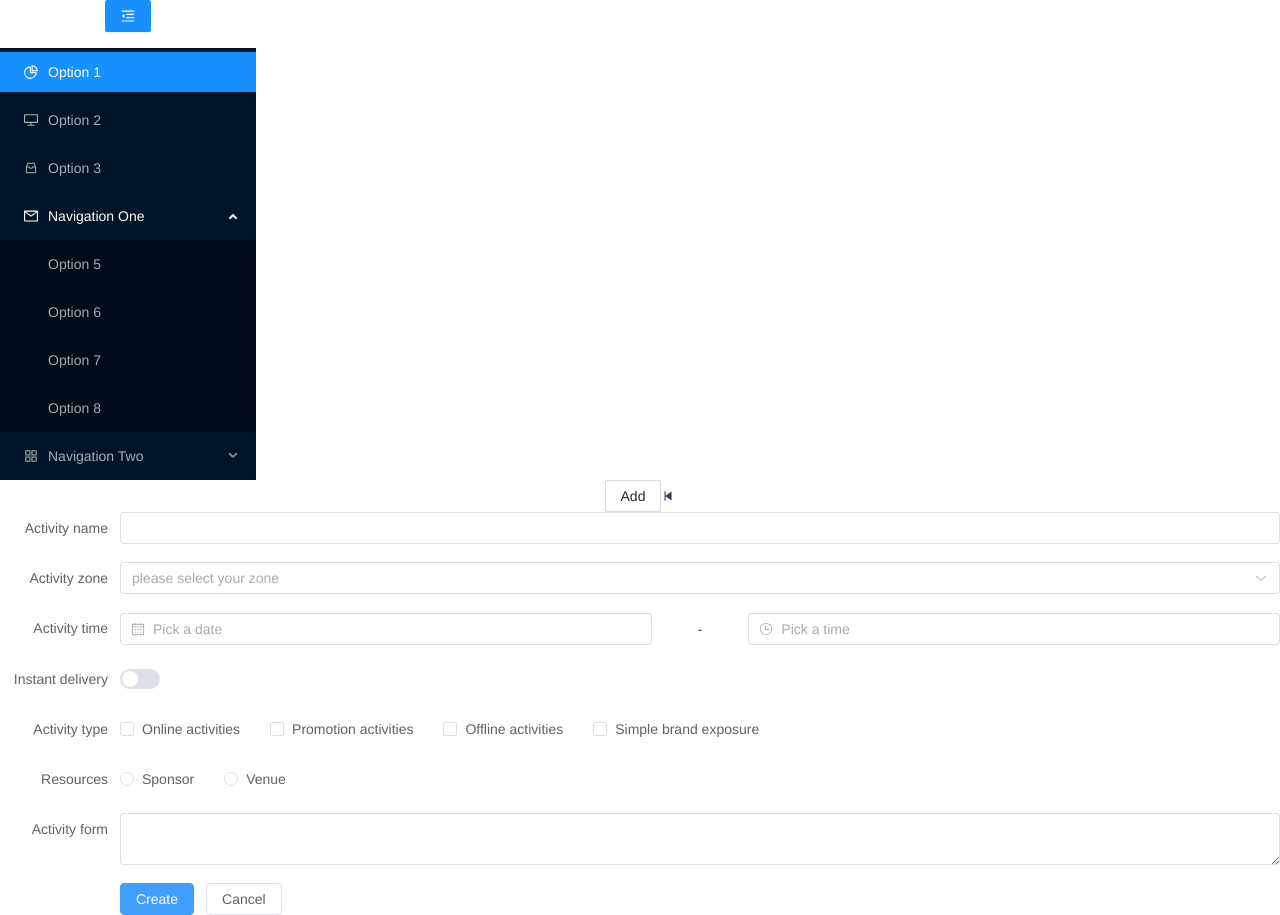
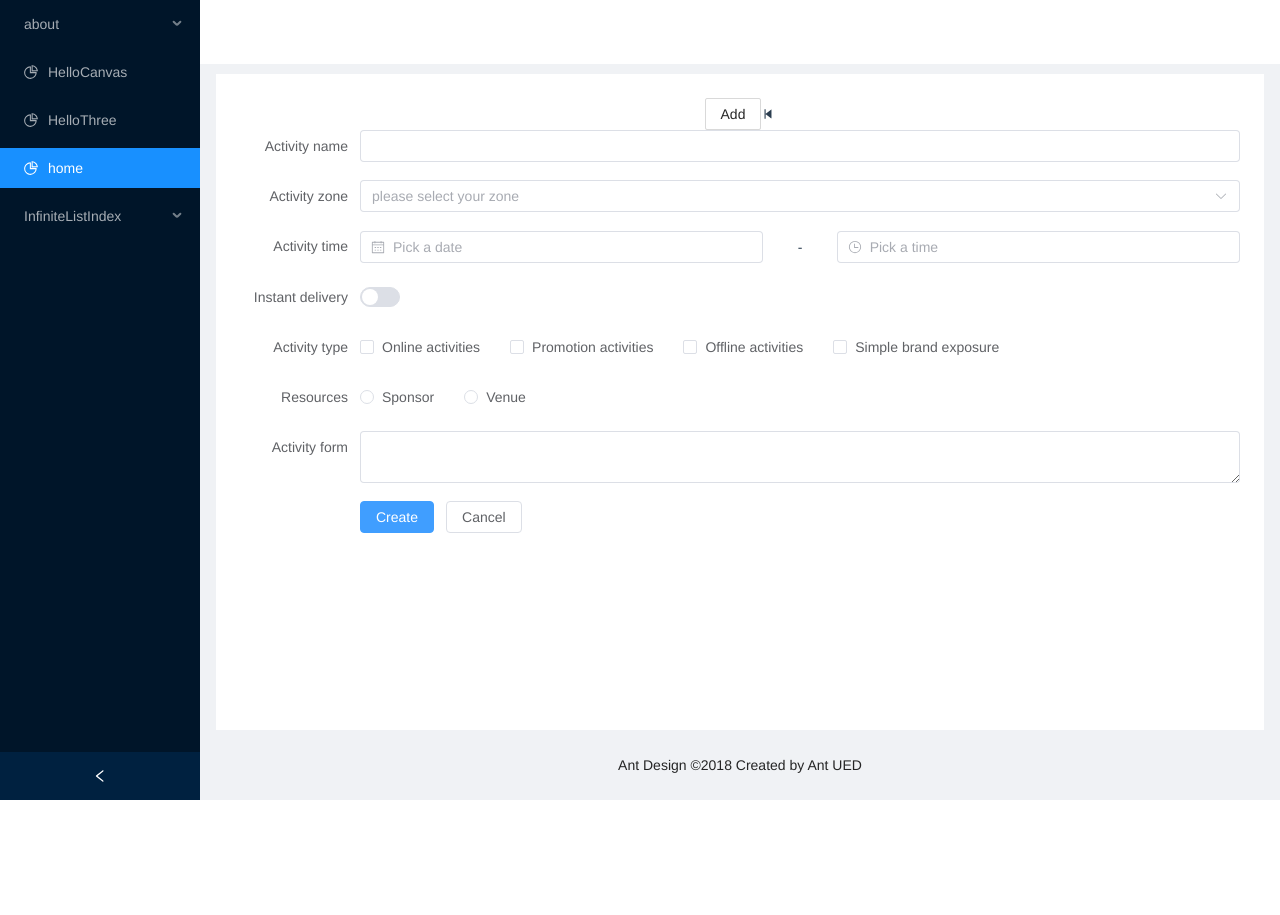
Before and after one commit to LiuYuanhuaG/vue-demo-gather, a Vue app: page / in a window 1280 px wide. After the commit the page ends 800 px from the top, so only its background shows below. Built offline with nearby package versions, Linux system fonts and the light colour scheme.

Commit message:
feat:路由搭建

```diff
--- a/src/App.vue
+++ b/src/App.vue
@@ -1,12 +1,6 @@
 <template>
-
   <ConfigProvider :locale="locale">
-    <!-- <nav>
-      <router-link to="/">Home</router-link> |
-      <router-link to="/about">About</router-link>
-    </nav> -->
-    <Menu></Menu>
-    <router-view />
+    <Layout></Layout>
   </ConfigProvider>
 </template>
 
@@ -16,7 +10,7 @@ import dayjs from 'dayjs';
 import 'dayjs/locale/zh-cn';
 import { ref } from 'vue'
 import { ConfigProvider } from 'ant-design-vue';
-import Menu from '@/layout/Menu.vue'
+import Layout from '@/layout/Index.vue'
 
 dayjs.locale('zh-cn');
 
@@ -31,17 +25,4 @@ const locale = ref(zhCN)
   text-align: center;
   color: #2c3e50;
 }
-
-nav {
-  padding: 30px;
-
-  a {
-    font-weight: bold;
-    color: #2c3e50;
-
-    &.router-link-exact-active {
-      color: #42b983;
-    }
-  }
-}
 </style>
--- /dev/null
+++ b/src/layout/Index.vue
@@ -0,0 +1,75 @@
+<template>
+  <a-layout style="min-height: 100vh">
+    <a-layout-sider v-model:collapsed="collapsed" collapsible>
+      <div class="logo" />
+      <Menu @steBreadcrumb='steBreadcrumb'></Menu>
+    </a-layout-sider>
+    <a-layout aa>
+      <a-layout-header class="breadcrumb" style="background: #fff; padding: 0;margin-bottom: 10px;">
+        <a-breadcrumb>
+          <a-breadcrumb-item v-for="item in breadcrumb" :key="item.path">
+            <router-link :to="item.path"> {{ item.path == '/' ? 'Home' : item.breadcrumbName }}</router-link>
+          </a-breadcrumb-item>
+
+        </a-breadcrumb>
+      </a-layout-header>
+
+      <a-layout-content style="margin: 0 16px">
+
+        <div :style="{ padding: '24px', background: '#fff', minHeight: '360px', height: '100%' }">
+          <router-view></router-view>
+        </div>
+      </a-layout-content>
+      <a-layout-footer style="text-align: center">
+        Ant Design ©2018 Created by Ant UED
+      </a-layout-footer>
+    </a-layout>
+  </a-layout>
+</template>
+<script lang="ts" setup>
+import { ref } from 'vue';
+import Menu from './Menu.vue'
+let collapsed = ref<boolean>(false)
+let breadcrumb = ref()
+
+let steBreadcrumb = (val: [string]) => {
+  let path: any = null
+  console.log(val, 'xvxvxv');
+
+  breadcrumb.value = val.map(item => {
+    if (!path) {
+      path = item
+    } else {
+      path = `${path}/${item}`
+    }
+    return {
+      path,
+      breadcrumbName: item == '/' ? 'Home' : item
+    }
+  })
+  console.log(breadcrumb.value, 'va breadcrumb.valuel');
+
+}
+</script>
+<style lang="scss">
+#components-layout-demo-side .logo {
+  height: 32px;
+  margin: 16px;
+  background: rgba(255, 255, 255, 0.3);
+}
+
+.site-layout .site-layout-background {
+  background: #fff;
+}
+
+[data-theme='dark'] .site-layout .site-layout-background {
+  background: #141414;
+}
+
+.breadcrumb {
+  .ant-breadcrumb {
+    margin: 10px 0 0 10px;
+    text-align: left;
+  }
+}
+</style>
--- a/src/layout/Menu.vue
+++ b/src/layout/Menu.vue
@@ -1,98 +1,87 @@
 <template>
-  <div style="width: 256px">
-    <a-button type="primary" style="margin-bottom: 16px" @click="toggleCollapsed">
-      <MenuUnfoldOutlined v-if="collapsed" />
-      <MenuFoldOutlined v-else />
-    </a-button>
-    <a-menu v-model:openKeys="openKeys" v-model:selectedKeys="selectedKeys" mode="inline" theme="dark"
-      :inline-collapsed="collapsed">
-      <a-menu-item key="1">
-        <template #icon>
-          <PieChartOutlined />
+  <a-menu v-model:selectedKeys="selectedKeys" @select="handleChange" theme="dark" mode="inline">
+    <template v-for="(item) in routerList">
+      <a-menu-item v-if="!item.children" :key="item.path">
+        <pie-chart-outlined />
+        <span>{{ item.name }}</span>
+      </a-menu-item>
+      <a-sub-menu :key="item.path + ''" v-else>
+        <template #title>
+          <span>
+            <span>{{ item.name }}</span>
+          </span>
         </template>
-        <span>Option 1</span>
-      </a-menu-item>
-      <a-menu-item key="2">
-        <template #icon>
-          <DesktopOutlined />
-        </template>
-        <span>Option 2</span>
-      </a-menu-item>
-      <a-menu-item key="3">
-        <template #icon>
-          <InboxOutlined />
-        </template>
-        <span>Option 3</span>
-      </a-menu-item>
-      <a-sub-menu key="sub1">
-        <template #icon>
-          <MailOutlined />
-        </template>
-        <template #title>Navigation One</template>
-        <a-menu-item key="5">Option 5</a-menu-item>
-        <a-menu-item key="6">Option 6</a-menu-item>
-        <a-menu-item key="7">Option 7</a-menu-item>
-        <a-menu-item key="8">Option 8</a-menu-item>
+        <a-menu-item :key="it.path" v-for="(it) in item.children">{{ it.name }}</a-menu-item>
       </a-sub-menu>
-      <a-sub-menu key="sub2">
-        <template #icon>
-          <AppstoreOutlined />
-        </template>
-        <template #title>Navigation Two</template>
-        <a-menu-item key="9">Option 9</a-menu-item>
-        <a-menu-item key="10">Option 10</a-menu-item>
-        <a-sub-menu key="sub3" title="Submenu">
-          <a-menu-item key="11">Option 11</a-menu-item>
-          <a-menu-item key="12">Option 12</a-menu-item>
-        </a-sub-menu>
-      </a-sub-menu>
-    </a-menu>
-  </div>
+    </template>
+  </a-menu>
 </template>
-<script lang="ts">
-import { defineComponent, reactive, toRefs, watch } from 'vue';
-import {
-  MenuFoldOutlined,
-  MenuUnfoldOutlined,
-  PieChartOutlined,
-  MailOutlined,
-  DesktopOutlined,
-  InboxOutlined,
-  AppstoreOutlined,
-} from '@ant-design/icons-vue';
+<script  lang="ts" >
+import { ref, defineComponent, watch } from 'vue';
+import { useRoute } from 'vue-router'
+import router from '@/router';
+import routes from '@/router/routes';
+
+
 export default defineComponent({
-  components: {
-    MenuFoldOutlined,
-    MenuUnfoldOutlined,
-    PieChartOutlined,
-    MailOutlined,
-    DesktopOutlined,
-    InboxOutlined,
-    AppstoreOutlined,
-  },
-  setup() {
-    const state = reactive({
-      collapsed: false,
-      selectedKeys: ['1'],
-      openKeys: ['sub1'],
-      preOpenKeys: ['sub1'],
-    });
+  setup(props, emits) {
+    // const emits = defineEmits(['steBreadcrumb'])
+    const re = useRoute()
 
+    const routerList = ref<any[]>(routes)
+
+    let selectedKeys = ref<string[]>(['/'])
+    let handleChange = (e: any) => {
+      let path = e.keyPath.join('/')
+      path && router.push(path)
+
+    }
     watch(
-      () => state.openKeys,
-      (_val, oldVal) => {
-        state.preOpenKeys = oldVal;
-      },
-    );
-    const toggleCollapsed = () => {
-      state.collapsed = !state.collapsed;
-      state.openKeys = state.collapsed ? [] : state.preOpenKeys;
-    };
+      () => re.fullPath,
+      newId => {
+        // console.log(newId, selectedKeys.value, newId.split('/'), 'newId');
+        if (newId == '/') {
+          emits.emit('steBreadcrumb', ['/'])
+          selectedKeys.value = ['/']
+          return
+        }
+        let list = newId.split('/')
+        let arr: any = []
+        list.forEach((item, i) => {
+          if (item) {
+            if (i == 1) {
+              item = `/${item}`
+            }
+            arr.push(item)
+          }
+        })
+        emits.emit('steBreadcrumb', arr)
+        selectedKeys.value = arr
+      }
+    )
 
     return {
-      ...toRefs(state),
-      toggleCollapsed,
-    };
+      handleChange,
+      selectedKeys,
+      routerList
+    }
   },
-});
+
+})
+
+
 </script>
+
+<style lang="scss">
+.menu_btn {
+  position: absolute;
+  left: 180px;
+  transition: left 400ms ease;
+
+}
+
+.menu_btn_l {
+  left: 82px;
+  transition: left 1s ease;
+}
+</style>
--- a/src/plugins/ant-design.ts
+++ b/src/plugins/ant-design.ts
@@ -16,6 +16,8 @@ import {
   Modal,
   TimePicker,
   Checkbox,
+  Breadcrumb,
+  PageHeader,
 } from "ant-design-vue"
 
 const ant_design = {
@@ -38,5 +40,12 @@ const ant_design = {
   Checkbox,
   MenuItem: Menu.Item,
   SubMenu: Menu.SubMenu,
+  LayoutHeader: Layout.Header,
+  LayoutContent: Layout.Content,
+  LayoutFooter: Layout.Footer,
+  LayoutSider: Layout.Sider,
+  Breadcrumb,
+  BreadcrumbItem: Breadcrumb.Item,
+  PageHeader,
 }
 export default ant_design
--- a/src/views/About/AboutView.vue
+++ b/src/views/About/AboutView.vue
@@ -13,7 +13,7 @@ import router from '@/router';
 import { useDark, useToggle, useColorMode } from '@vueuse/core'
 
 const isDark = useDark({
-  selector: 'body',
+  selector: 'section[aa]',
   attribute: 'color-scheme',
   valueDark: 'dark',
   valueLight: 'light',
--- a/src/views/About/routes.ts
+++ /dev/null
@@ -1,14 +0,0 @@
-export default {
-  path: '/about',
-  name: 'about',
-  component: () => import('@/views/About/AboutView.vue'),
-  children: [{
-    path: 'About',
-    name: 'About',
-    component: () => import('@/views/About/About.vue'),
-  }, {
-    path: 'AboutCopy',
-    name: 'AboutCopy',
-    component: () => import('@/views/About/AboutCopy.vue'),
-  }]
-};
--- /dev/null
+++ b/src/views/About/routes.tsx
@@ -0,0 +1,21 @@
+// import { PieChartOutlined } from "@ant-design/icons-vue"
+
+export default {
+  path: "/about",
+  name: "about",
+  icon: "PieChartOutlined",
+  component: () => import("@/views/About/AboutView.vue"),
+  children: [
+    {
+      path: "About",
+      name: "About",
+
+      component: () => import("@/views/About/About.vue"),
+    },
+    {
+      path: "AboutCopy",
+      name: "AboutCopy",
+      component: () => import("@/views/About/AboutCopy.vue"),
+    },
+  ],
+}
--- a/src/views/InfiniteList/Index.vue
+++ b/src/views/InfiniteList/Index.vue
@@ -2,7 +2,6 @@
   <div class="box_L">
     <div @click="handleClicks('About')">跳转about</div>
     <div @click="handleClicks('AboutCopy')">跳转AboutCopy</div>
-    <router-view></router-view>
     <InfiniteList :arr="arr">
       <template #content="{ itemData }">
         <div>{{ itemData.title }}</div>
@@ -29,5 +28,6 @@ const handleClicks = (path) => {
 <style lang="scss">
 .box_L {
   height: 100%;
+  min-height: 100px;
 }
 </style>
--- a/src/views/InfiniteList/InfiniteList.vue
+++ b/src/views/InfiniteList/InfiniteList.vue
@@ -135,7 +135,7 @@ onMounted(() => {
   /* background: url('@/assets/kk.jpg'); */
   background-size: 100% 100%;
   bottom: 101px;
-  right: 30px;
+  right: 40px;
   z-index: 10000;
   width: 50px;
   height: 50px;
--- a/src/views/InfiniteList/routes.ts
+++ b/src/views/InfiniteList/routes.ts
@@ -1,11 +1,13 @@
 export default {
-  path: '/InfiniteList',
-  name: 'InfiniteListIndex',
+  path: "/Infinite",
+  name: "InfiniteListIndex",
   // redirect: '/InfiniteList/InfiniteList',
-  component: () => import('@/views/InfiniteList/Index.vue'),
-  children: [{
-    path: 'InfiniteList',
-    name: 'InfiniteList',
-    component: () => import('@/views/InfiniteList/InfiniteList.vue'),
-  }]
-};
+  component: () => import("@/views/InfiniteList/Index.vue"),
+  children: [
+    {
+      path: "InfiniteList",
+      name: "InfiniteList",
+      component: () => import("@/views/InfiniteList/InfiniteList.vue"),
+    },
+  ],
+}
```
